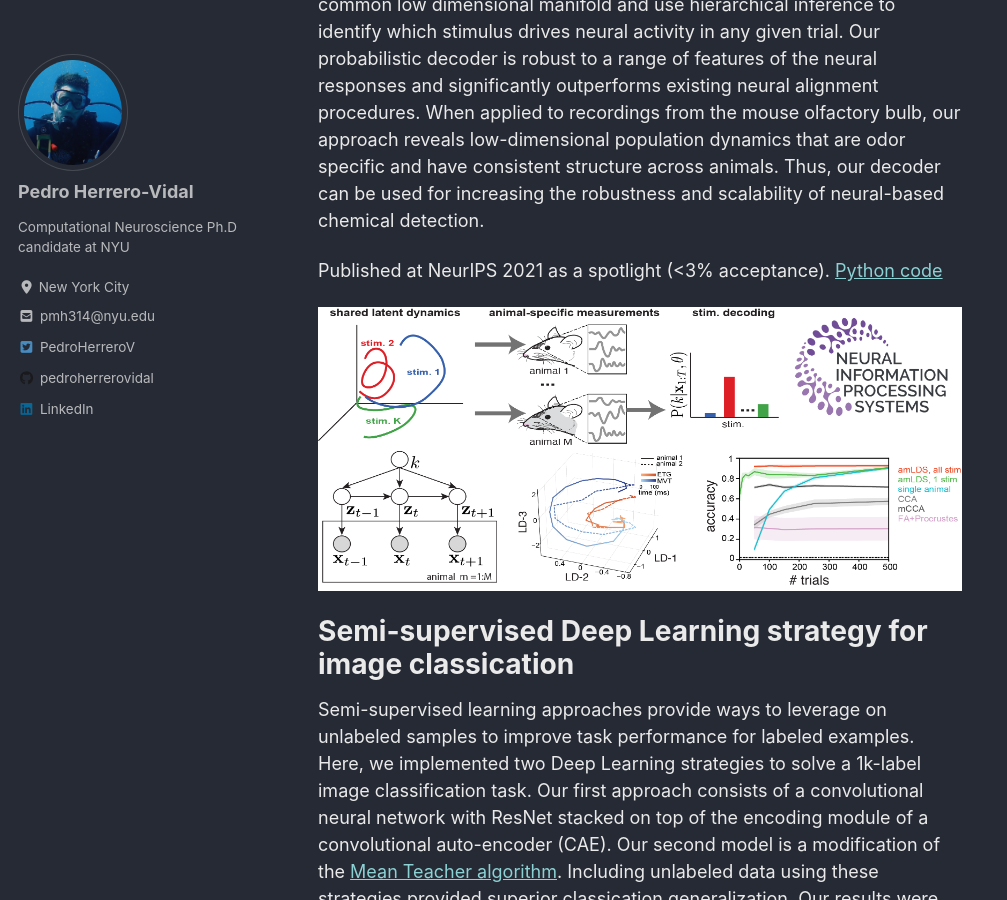
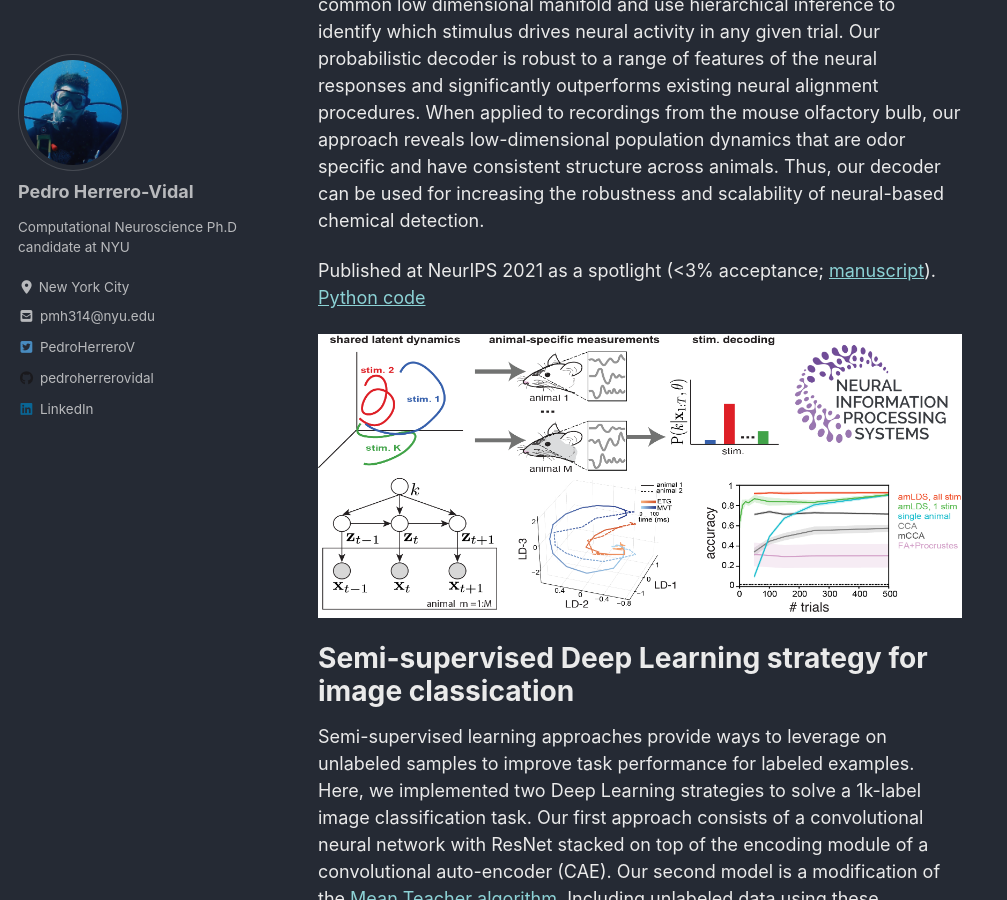
Before and after one commit to pedroherrerovidal/pedroherrerovidal.github.io, a Jekyll site: the page built from _pages/projects.md, in a window 1280 px wide and 900 px high, scrolled down 500 px. Shown: the whole window, without its empty margins (0-1007 px from the left). Built offline with Jekyll 4.4.1, drawn with Linux system fonts in a browser that asks for light colours; cached includes are drawn as plain includes; nearby versions of some CDN libraries.

Commit message:
Update projects.md

```diff
--- a/_pages/projects.md
+++ b/_pages/projects.md
@@ -11,7 +11,7 @@
 # Across-animal odor decoding by probabilistic manifold alignment
 Identifying the common structure of neural dynamics across subjects is key for extracting unifying principles of brain computation and for many brain machine interface applications. Here, we propose a novel probabilistic approach for aligning stimulus-evoked responses from multiple animals in a common low dimensional manifold and use hierarchical inference to identify which stimulus drives neural activity in any given trial. Our probabilistic decoder is robust to a range of features of the neural responses and significantly outperforms existing neural alignment procedures. When applied to recordings from the mouse olfactory bulb, our approach reveals low-dimensional population dynamics that are odor specific and have consistent structure across animals. Thus, our decoder can be used for increasing the robustness and scalability of neural-based chemical detection.
 
-Published at NeurIPS 2021 as a spotlight (<3% acceptance). [Python code](https://github.com/pedroherrerovidal/amLDS)
+Published at NeurIPS 2021 as a spotlight (<3% acceptance; [manuscript](https://proceedings.neurips.cc/paper/2021/hash/aad64398a969ec3186800d412fa7ab31-Abstract.html)). [Python code](https://github.com/pedroherrerovidal/amLDS)
 
 [![](../assets/images/amlds_neurips.png)](https://github.com/pedroherrerovidal/amLDS)
 
```
